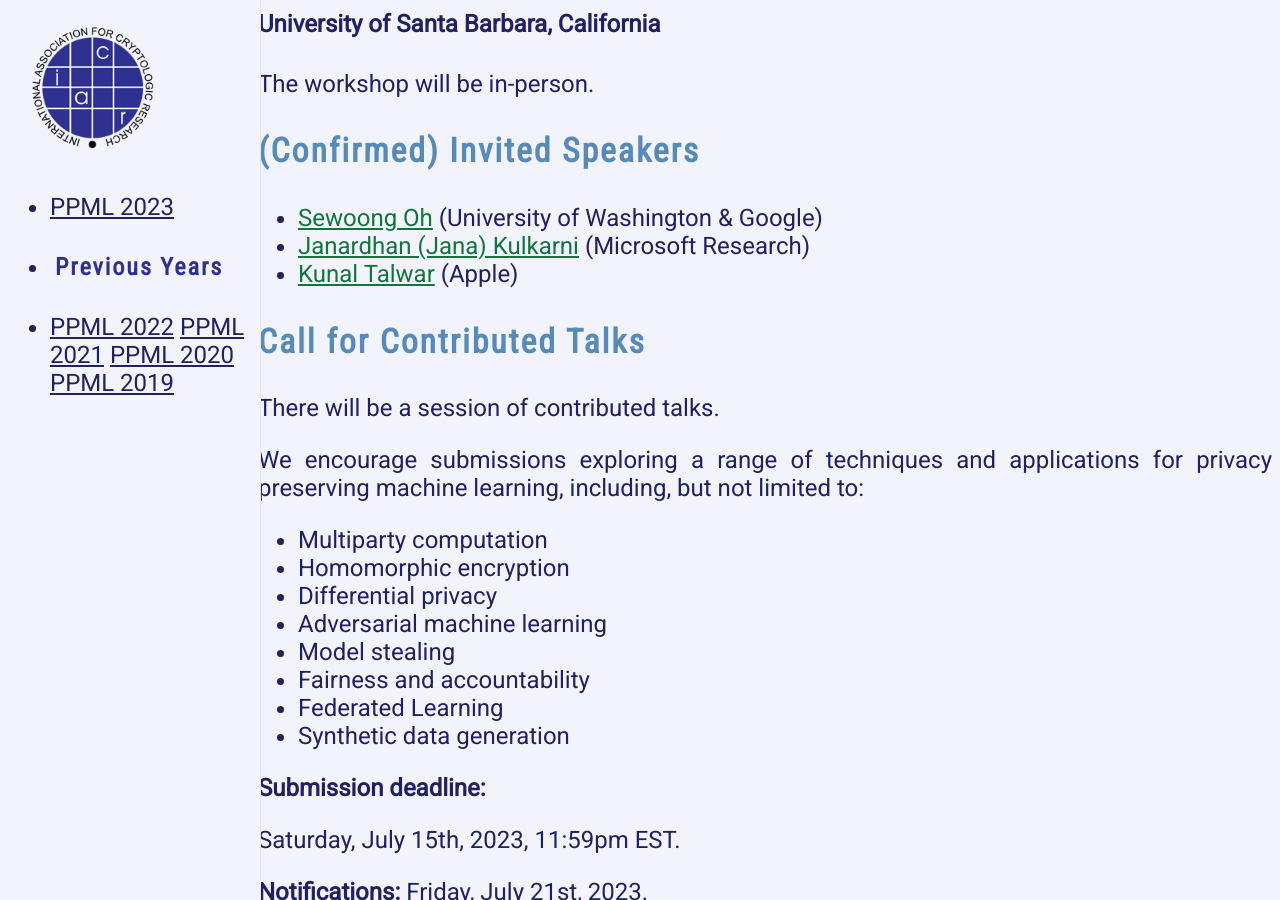
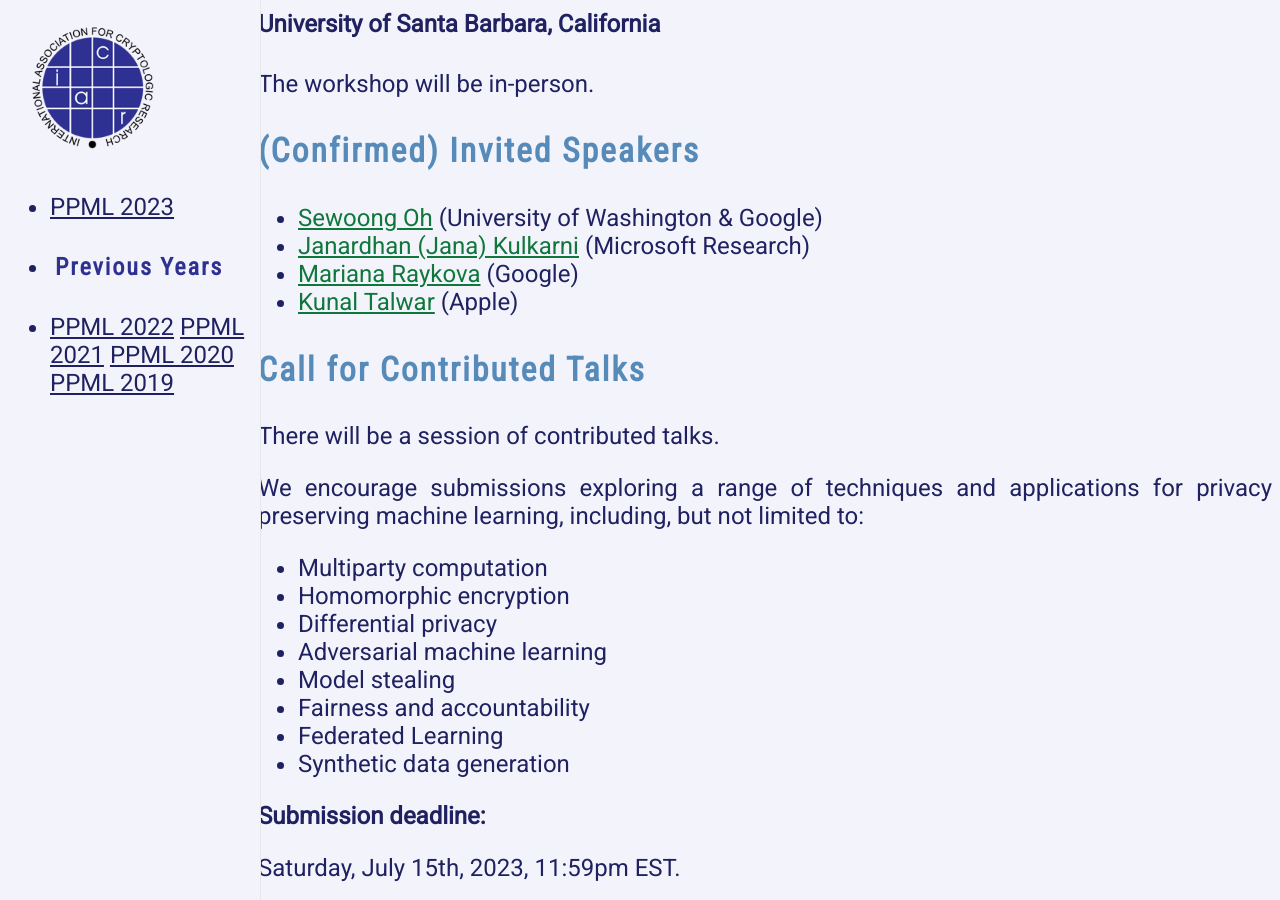
Before and after one commit to Crypto-PPML/Crypto-PPML.github.io, a Jekyll site: the page built from 2023/index.markdown, in a window 1280 px wide and 900 px high, scrolled down 1207 px. Built offline with Jekyll 4.4.1, drawn with Linux system fonts in a browser that asks for light colours; nearby versions of some CDN libraries; a style sheet for code colours, icons or effects is not loaded; some of the changed text lies outside the part shown.

Commit message:
Update index.markdown

```diff
--- a/2023/index.markdown
+++ b/2023/index.markdown
@@ -30,6 +30,7 @@
 ### (Confirmed) Invited Speakers
 - [Sewoong Oh](https://homes.cs.washington.edu/~sewoong/) (University of Washington & Google)
 - [Janardhan (Jana) Kulkarni](https://www.microsoft.com/en-us/research/people/jakul/) (Microsoft Research)
+- [Mariana Raykova](https://marianapr.github.io) (Google)
 - [Kunal Talwar](http://kunaltalwar.org) (Apple)
 
 
@@ -78,6 +79,7 @@
 - [Parker Newton](https://www.amazon.science/author/parker-newton) (Amazon)
 - [Rafail Ostrovsky](http://web.cs.ucla.edu/~rafail/) (UCLA) -- organizer
 - [Antigoni Polychroniadou](https://antigonip.github.io/) (JP Morgan AI Research) -- organizer
+- [Adam Sealfon](https://asealfon.github.io) (Google Research)
 - [Yifan Song](https://crypto-song.github.io) (Tsinghua University)
 - [Katerina Sotiraki](https://sotiraki.com) (UC Berkeley)
 - [Akira Takahashi](https://akiratk0355.github.io) (University of Edinburgh)
```
